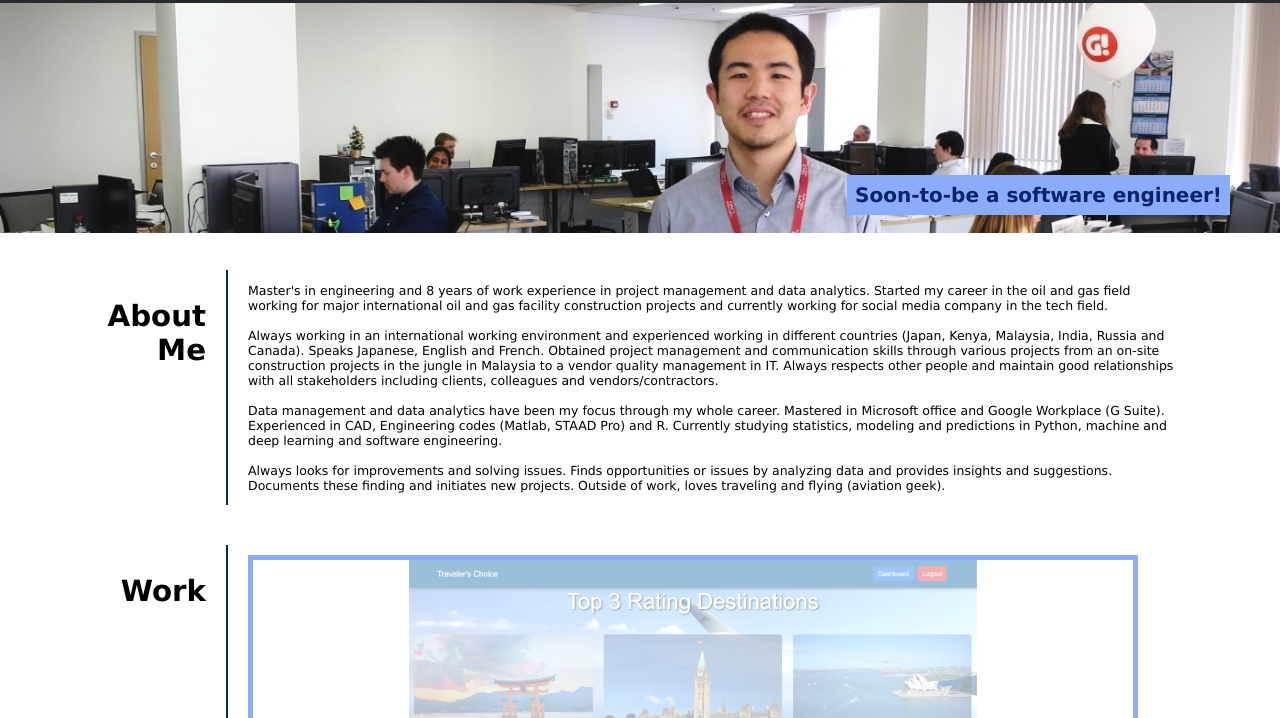
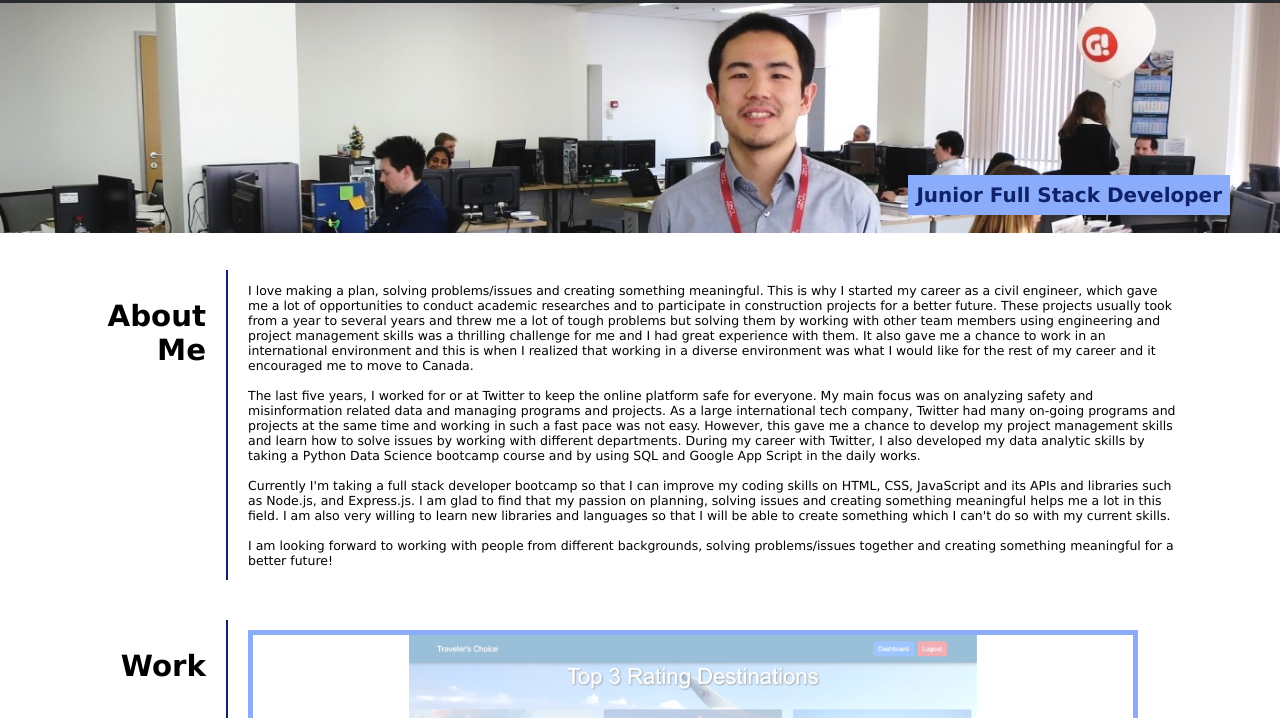
Before and after one commit to shohei-mochizuki/challenge02, a plain HTML site: page index.html in a window 1280 px wide. Shown: the part 82-800 px from the top of the page. Drawn offline with Linux system fonts and the light colour scheme.

Commit message:
Updated about me

```diff
--- a/index.html
+++ b/index.html
@@ -26,7 +26,7 @@
     <div>
       <img class="hero" src="./assets/images/hero.jpeg" alt="image of a person in an office">
       <h2>
-        Soon-to-be a software engineer!
+        Junior Full Stack Developer
       </h2>
     </div>
 
@@ -41,16 +41,22 @@
       <div class="content">
         <article>
           <p>
-            Master's in engineering and 8 years of work experience in project management and data analytics.
-            Started my career in the oil and gas field working for major international oil and gas facility construction projects
-            and currently working for social media company in the tech field.<br><br>
-            Always working in an international working environment and experienced working in different countries (Japan, Kenya, Malaysia, India, Russia and Canada).
-            Speaks Japanese, English and French. Obtained project management and communication skills through various projects from an on-site construction projects in the jungle in Malaysia to a vendor quality management in IT.
-            Always respects other people and maintain good relationships with all stakeholders including clients, colleagues and vendors/contractors.<br><br>
-            Data management and data analytics have been my focus through my whole career. Mastered in Microsoft office and Google Workplace (G Suite). Experienced in CAD, Engineering codes (Matlab, STAAD Pro) and R.
-            Currently studying statistics, modeling and predictions in Python, machine and deep learning and software engineering.<br><br>
-            Always looks for improvements and solving issues. Finds opportunities or issues by analyzing data and provides insights and suggestions. Documents these finding and initiates new projects.
-            Outside of work, loves traveling and flying (aviation geek).
+            I love making a plan, solving problems/issues and creating something meaningful.
+            This is why I started my career as a civil engineer, which gave me a lot of opportunities to conduct academic researches and to participate in construction projects for a better future.
+            These projects usually took from a year to several years and threw me a lot of tough problems but solving them by working with other team members using engineering and project management skills was a thrilling challenge for me and I had great experience with them.
+            It also gave me a chance to work in an international environment and this is when I realized that working in a diverse environment was what I would like for the rest of my career and it encouraged me to move to Canada.<br><br>
+
+            The last five years, I worked for or at Twitter to keep the online platform safe for everyone.
+            My main focus was on analyzing safety and misinformation related data and managing programs and projects.
+            As a large international tech company, Twitter had many on-going programs and projects at the same time and working in such a fast pace was not easy.
+            However, this gave me a chance to develop my project management skills and learn how to solve issues by working with different departments.
+            During my career with Twitter, I also developed my data analytic skills by taking a Python Data Science bootcamp course and by using SQL and Google App Script in the daily works.<br><br>
+
+            Currently I'm taking a full stack developer bootcamp so that I can improve my coding skills on HTML, CSS, JavaScript and its APIs and libraries such as Node.js, and Express.js.
+            I am glad to find that my passion on planning, solving issues and creating something meaningful helps me a lot in this field.
+            I am also very willing to learn new libraries and languages so that I will be able to create something which I can't do so with my current skills.<br><br>
+
+            I am looking forward to working with people from different backgrounds, solving problems/issues together and creating something meaningful for a better future!
           </p>
         </article>
       </div>
@@ -123,17 +129,16 @@
         </h3>
       </div>
       <div class="content contact-links">
-        <a class=links href="#">555.555.5555</a>
-        <a class=links href="https://shohei-travel.localinfo.jp/" target="_blank" rel="noopener noreferrer">My website✈️</a>
-        <a class=links href="https://github.com/shohei-mochizuki" target="_blank" rel="noopener noreferrer">GitHub</a>
         <a class=links href="mailto: shohei.mochizuki.jp@gmail.com">Email</a>
         <a class=links href="https://www.linkedin.com/in/shoheimochizuki/" target="_blank" rel="noopener noreferrer">LinkedIn</a>
+        <a class=links href="https://github.com/shohei-mochizuki" target="_blank" rel="noopener noreferrer">GitHub</a>
+        <a class=links href="https://shohei-travel.localinfo.jp/" target="_blank" rel="noopener noreferrer">My website✈️</a>
       </div>
     </section>
   </main>
 
   <footer>
-    <h3>2022 Shohei Mochizuki</h3>
+    <h3>2023 Shohei Mochizuki</h3>
   </footer>
 
 </body>
```
Also changed, not shown: 1 other file.
